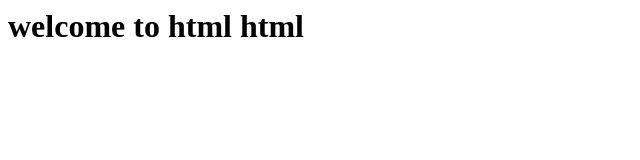
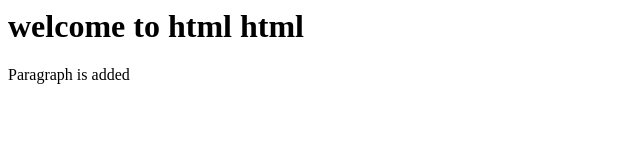
Before and after one commit to nramireddy/devops, a plain HTML site: page index.html in a window 1280 px wide. Shown: the whole page, without its empty margins (0-640 px from the left). Drawn offline with Linux system fonts and the light colour scheme.

Commit message:
paragraph is added and </html> is removed

```diff
--- a/index.html
+++ b/index.html
@@ -1,7 +1,6 @@
 <htmll>
 <body>
 	<h1>welcome to html html </h1>
-	<p> </p>
+	<p>Paragraph is added </p>
 
 </body>
-</html>
```
